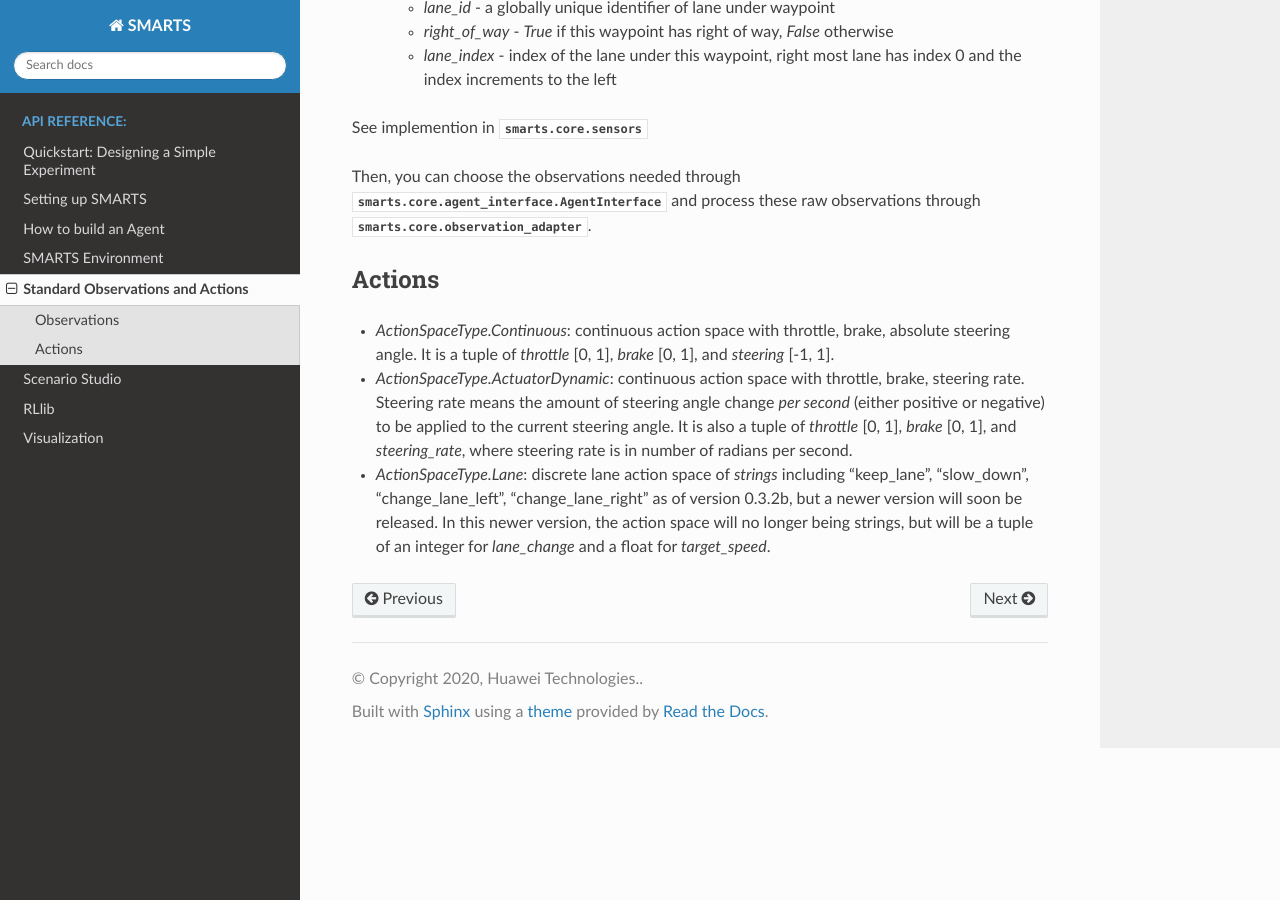
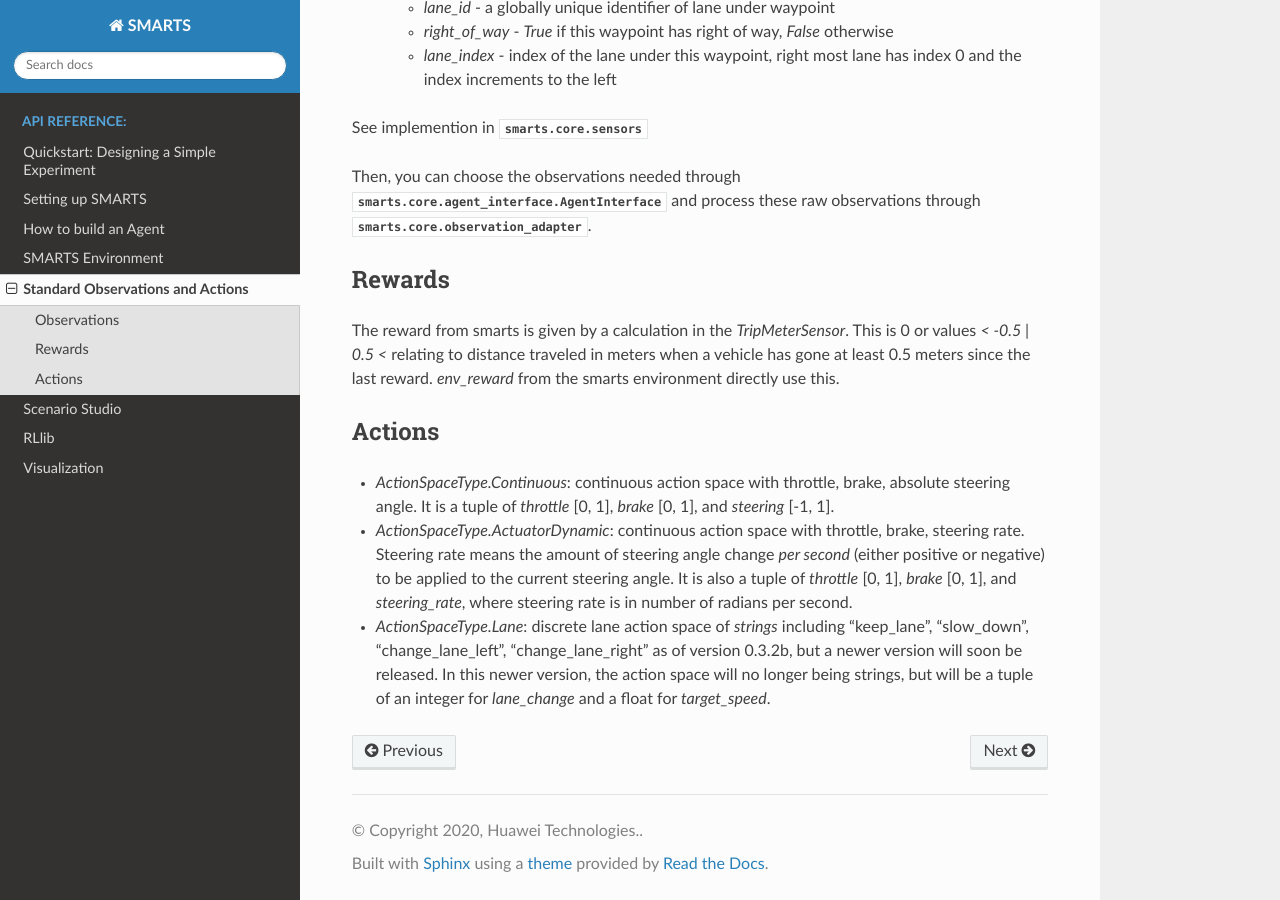
Before and after one commit to huawei-noah/SMARTS, a Sphinx documentation site: the page built from docs/sim/observations.rst, in a window 1280 px wide and 900 px high, scrolled down 2440 px. Built offline with Sphinx 7.4.7 and the Read the Docs theme 2.0.0, drawn with Linux system fonts in a browser that asks for light colours; pages that are not in the unit, such as notebooks, are missing from menus.

Commit message:
Mention environment reward in the observations.rst

```diff
--- a/docs/sim/observations.rst
+++ b/docs/sim/observations.rst
@@ -71,6 +71,10 @@ See implemention in :class:`smarts.core.sensors`
 
 Then, you can choose the observations needed through :class:`smarts.core.agent_interface.AgentInterface` and process these raw observations through :class:`smarts.core.observation_adapter`.
 
+=======
+Rewards
+=======
+The reward from smarts is given by a calculation in the `TripMeterSensor`. This is 0 or values `< -0.5 | 0.5 <` relating to distance traveled in meters when a vehicle has gone at least 0.5 meters since the last reward. `env_reward` from the smarts environment directly use this.
 
 =======
 Actions
```
